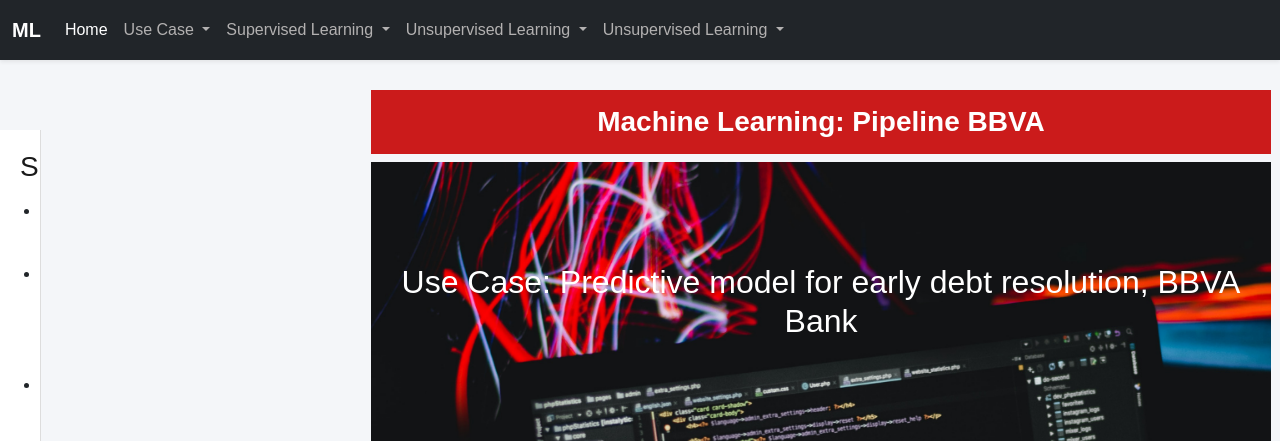
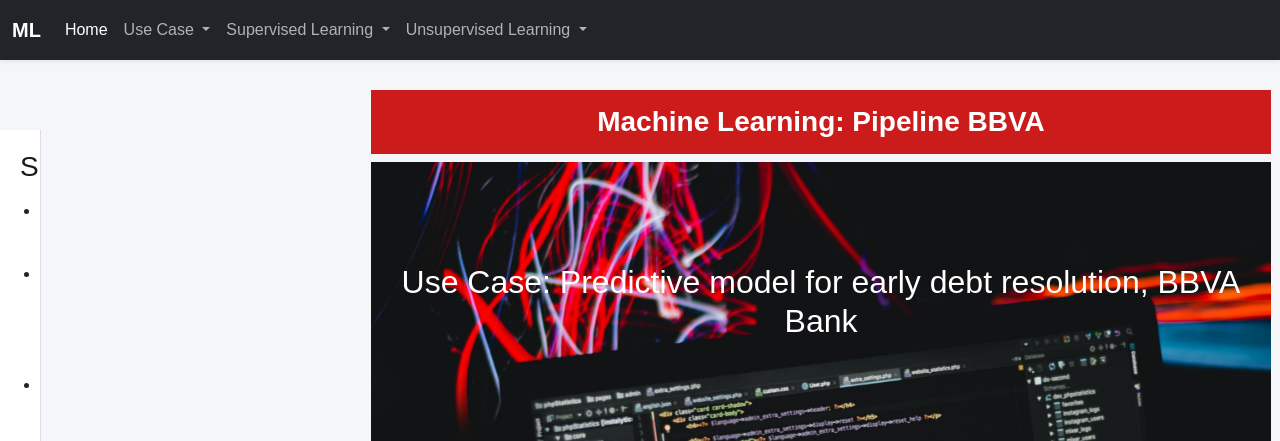
Before and after one commit to jenn-martinez/MachineLearning, a Flask app: page /BBVA in a window 1280 px wide. Shown: the top 441 px of the page. Run offline with Flask 3, Linux system fonts and the light colour scheme; parts of the project's set-up code (start-up, migrations or seed data) failed here and were passed over; some libraries are stand-ins or nearby versions.

Commit message:
feat: add Unsupervised Learning dropdown with K-Means submenu to navbar
- Add Unsupervised Learning nav-item dropdown section
- Add K-Means submenu with three links: Concepts, Manual Exercise and Application
- Link to kmeans_concepts, kMeansManual and kmeansApp Flask routes

```diff
--- a/templates/navbar.html
+++ b/templates/navbar.html
@@ -59,30 +59,23 @@
                     </ul>
                 </li>
 
+                <!--Unsupervised Learning-->
                 <li class="nav-item dropdown">
                     <a class="nav-link dropdown-toggle" href="#" role="button" data-bs-toggle="dropdown">
                         Unsupervised Learning
                     </a>
                     <ul class="dropdown-menu">
-                        <li><a class="dropdown-item" href="{{ url_for('kmeans_concepts') }}">K-Means Concepts</a></li>
-                    </ul>
-                </li>
-
-                <li class="nav-item dropdown">
-                    <a class="nav-link dropdown-toggle" href="#" role="button" data-bs-toggle="dropdown">
-                        Unsupervised Learning
-                    </a>
-                    <ul class="dropdown-menu">
-
                         <li class="dropdown-submenu">
                             <a class="dropdown-item dropdown-toggle" href="#">K-Means</a>
                             <ul class="dropdown-menu">
                                 <li><a class="dropdown-item" href="{{ url_for('kmeans_concepts') }}">Concepts</a></li>
                                 <li><a class="dropdown-item" href="{{ url_for('kMeansManual') }}">Manual Exercise</a></li>
+                                <li><a class="dropdown-item" href="{{ url_for('kmeansApp') }}">Application</a></li>
                             </ul>
                         </li>
                     </ul>
                 </li>
+
             </ul>
         </div>
     </div>
```
